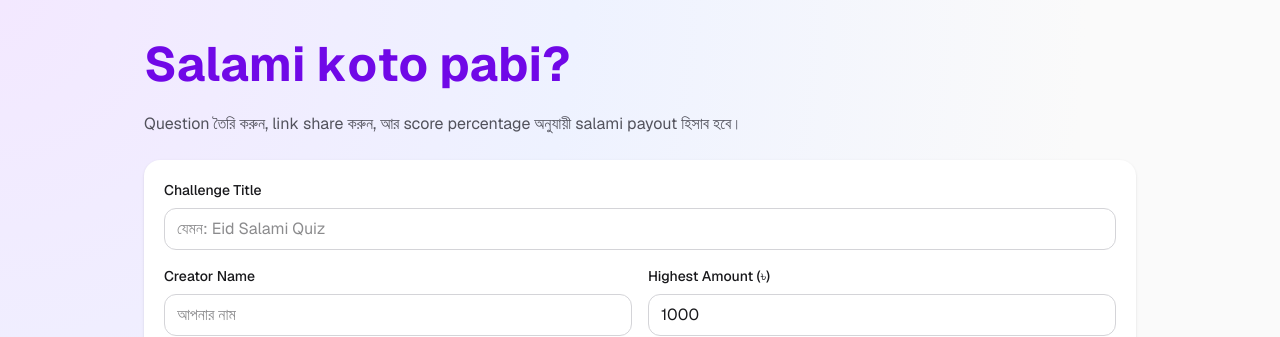
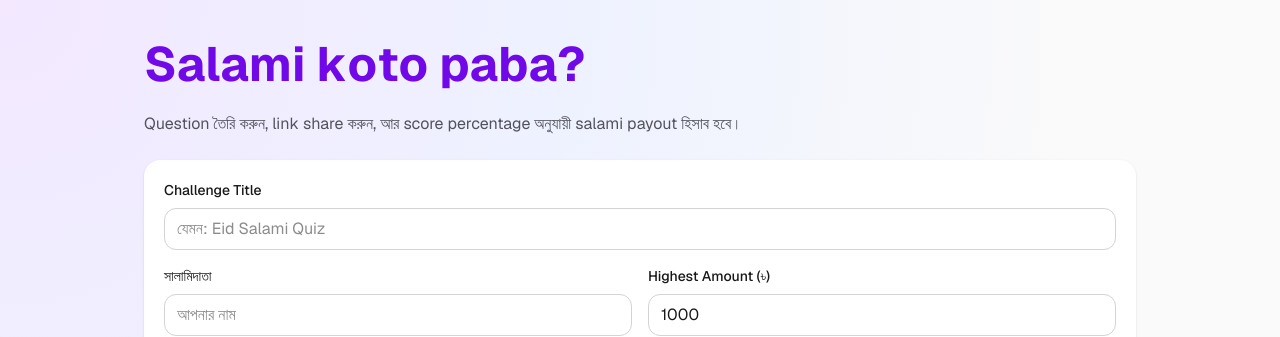
Before and after one commit to siyamtanzeel/koto-taka-pabi, a Next.js app: page / in a window 1280 px wide. Shown: the top 337 px of the page. Built offline with nearby package versions, Linux system fonts and the light colour scheme.

Commit message:
paba theke pabi

```diff
--- a/app/layout.tsx
+++ b/app/layout.tsx
@@ -13,7 +13,7 @@ const geistMono = Geist_Mono({
 });
 
 export const metadata: Metadata = {
-  title: "Salami koto Pabi?",
+  title: "Salami koto Paba?",
   description: "quiz based salami payout app",
 };
 
--- a/app/page.tsx
+++ b/app/page.tsx
@@ -109,7 +109,7 @@ export default function Home() {
   return (
     <main className="mx-auto flex w-full max-w-5xl flex-col gap-6 px-4 py-10">
       <ReactBitsSplitText
-        text="Salami koto pabi?"
+        text="Salami koto paba?"
         className="text-3xl font-bold text-violet-700 md:text-5xl"
       />
       <p className="text-zinc-600">
@@ -130,7 +130,7 @@ export default function Home() {
 
         <div className="grid gap-4 md:grid-cols-2">
           <label className="flex flex-col gap-2">
-            <span className="text-sm font-medium">Creator Name</span>
+            <span className="text-sm font-medium">সালামিদাতা</span>
             <input
               className="rounded-xl border border-zinc-300 px-3 py-2 outline-none ring-violet-300 focus:ring"
               value={creatorName}
```
